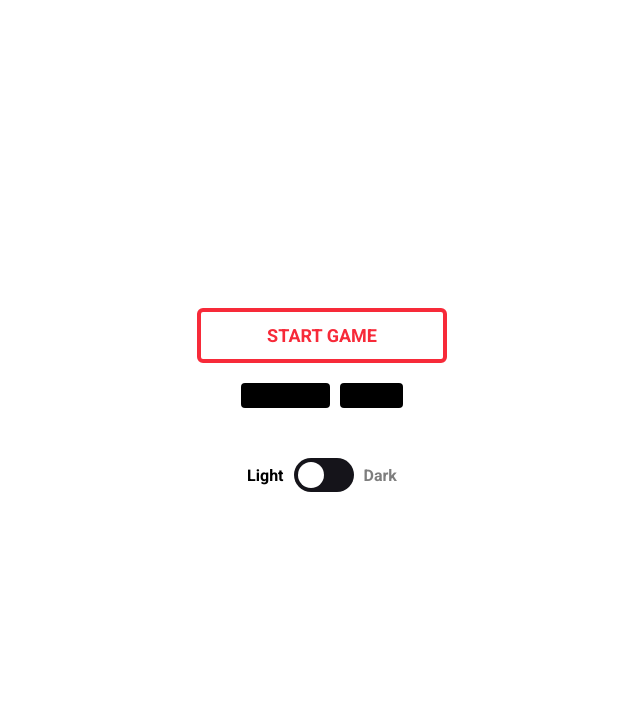
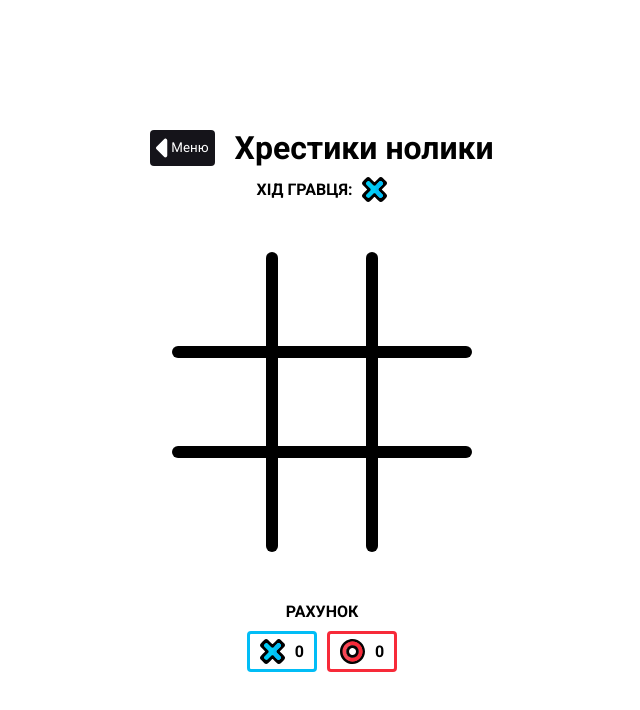
Before and after one commit to alekshel/tic-tac-toe, a Vue app: page / in a window 1280 px wide. Both pictures are taken after a click on the button "START GAME". Shown: the top 710 px of the page, without its empty margins (318-958 px from the left). Built offline with nearby package versions, Linux system fonts and the light colour scheme.

Commit message:
Change view mode Menu/Game

```diff
--- a/src/App.vue
+++ b/src/App.vue
@@ -1,10 +1,15 @@
 <template>
     <main>
         <Menu
+            v-show="!gameStart"
             :theme="theme"
             :setTheme="setTheme"
+            @chageMode="changeMenuMode"
         />
-        <Game v-if="gameStart == true"/>
+        <Game
+            v-show="gameStart"
+            :showMenu="changeMenuMode"
+        />
     </main>
 </template>
 
@@ -21,6 +26,10 @@
         },
 
         methods: {
+            changeMenuMode() {
+                this.gameStart = !this.gameStart
+            },
+
             setValue({fieldName, fieldValue}) {
                 if (fieldName.includes(".")) {
                     let field = this
--- a/src/assets/base.css
+++ b/src/assets/base.css
@@ -16,7 +16,11 @@
 /* semantic color variables for this project */
 :root.light {
   --text-color: var(--const-black);
+  --text-color-reverse: var(--const-white);
+
   --color-background: var(--const-white);
+  --color-background-reverse: var(--const-prime-black);
+
   --line-color: var(--const-black);
   --switcher-bg: var(--const-prime-black);
 
@@ -26,7 +30,11 @@
 /* @media (prefers-color-scheme: dark) { */
   :root.dark {
     --text-color: var(--const-white);
+    --text-color-reverse: var(--const-prime-black);
+
     --color-background: var(--const-prime-black);
+    --color-background-reverse: var(--const-white);
+
     --line-color: var(--const-white);
     --switcher-bg: var(--const-white);
 
--- a/src/assets/main.css
+++ b/src/assets/main.css
@@ -49,6 +49,14 @@ main header {
   border: 3px solid var(--const-blue);
   border-radius: 4px;
   background: transparent;
+
+  transition: all .3s ease-out;
+  cursor: pointer;
+}
+
+.game-info button:hover {
+  color: var(--const-white);
+  background: var(--const-blue);
 }
 
 .table {
--- a/src/components/Game.vue
+++ b/src/components/Game.vue
@@ -1,11 +1,12 @@
 <template>
-    <div>
+    <div class="game">
         <Header
             :players="players"
             :tempPlayers="tempPlayers"
             :fields="fields"
             :gameOver="gameOver"
             :tie="tie"
+            :showMenu="showMenu"
             @setValue="setValue"
         />
 
@@ -30,6 +31,8 @@
     import VictoryScore from "./VictoryScore.vue"
 
     export default {
+        props: ["showMenu"],
+
         data() {
             return {
                 gameOver: false,
@@ -85,3 +88,11 @@
         }
     }
 </script>
+
+<style scoped>
+    .game {
+        display: flex;
+        flex-direction: column;
+        align-items: center;
+    }
+</style>
--- a/src/components/Header.vue
+++ b/src/components/Header.vue
@@ -1,6 +1,16 @@
 <template>
     <header>
-        <h1>Хрестики нолики</h1>
+        <div class="header-line">
+            <button
+                class="back-to-menu"
+                @click="showMenu"
+            >
+                <Back/>
+                <span>Меню</span>
+            </button>
+            <h1>Хрестики нолики</h1>
+        </div>
+
         <section class="game-info">
             <div v-if="!gameOver">
                 <p>Хід гравця: </p>
@@ -16,11 +26,12 @@
 </template>
 
 <script>
+    import Back from "./icons/Back.vue"
     import XPlayerIcon from "./icons/PlayerX.vue"
     import OPlayerIcon from "./icons/PlayerO.vue"
 
     export default {
-        props: ["tempPlayers", "players", "fields", "gameOver", "tie"],
+        props: ["showMenu", "tempPlayers", "players", "fields", "gameOver", "tie"],
 
         methods: {
             gameEndText(player) {
@@ -56,8 +67,40 @@
         },
 
         components: {
+            Back,
             XPlayerIcon,
             OPlayerIcon
         },
     }
 </script>
+
+<style scoped>
+    .header-line {
+        display: flex;
+        align-items: center;
+    }
+
+    .back-to-menu {
+        display: flex;
+        align-items: center;
+        padding: 3px 6px;
+        margin-right: 20px;
+
+        border: 0;
+        border-radius: 4px;
+
+        color: var(--text-color-reverse) !important;
+        background: var(--color-background-reverse);
+
+        transition: all .3s ease-out;
+        cursor: pointer;
+    }
+
+    .back-to-menu:hover {
+        opacity: .8;
+    }
+
+    .back-to-menu svg {
+        width: 15px;
+    }
+</style>
--- a/src/components/Languages.vue
+++ b/src/components/Languages.vue
@@ -71,6 +71,7 @@
         padding: 5px 10px;
         border: 0;
         border-radius: 4px;
+        color: var(--text-color-reverse);
         background: var(--text-color);
 
         transition: all .3s ease-out;
--- a/src/components/Menu.vue
+++ b/src/components/Menu.vue
@@ -1,6 +1,8 @@
 <template>
     <menu>
-        <button>{{ $t("menu.gameStart") }}</button>
+        <button
+            @click="$emit('chageMode')"
+        >{{ $t("menu.gameStart") }}</button>
 
         <Languages/>
 
--- /dev/null
+++ b/src/components/icons/Back.vue
@@ -0,0 +1,5 @@
+<template>
+    <svg xmlns="http://www.w3.org/2000/svg" viewBox="0 0 256 512">
+        <path style="fill: var(--text-color-reverse)" d="M9.4 278.6c-12.5-12.5-12.5-32.8 0-45.3l128-128c9.2-9.2 22.9-11.9 34.9-6.9s19.8 16.6 19.8 29.6l0 256c0 12.9-7.8 24.6-19.8 29.6s-25.7 2.2-34.9-6.9l-128-128z"/>
+    </svg>
+</template>
```
